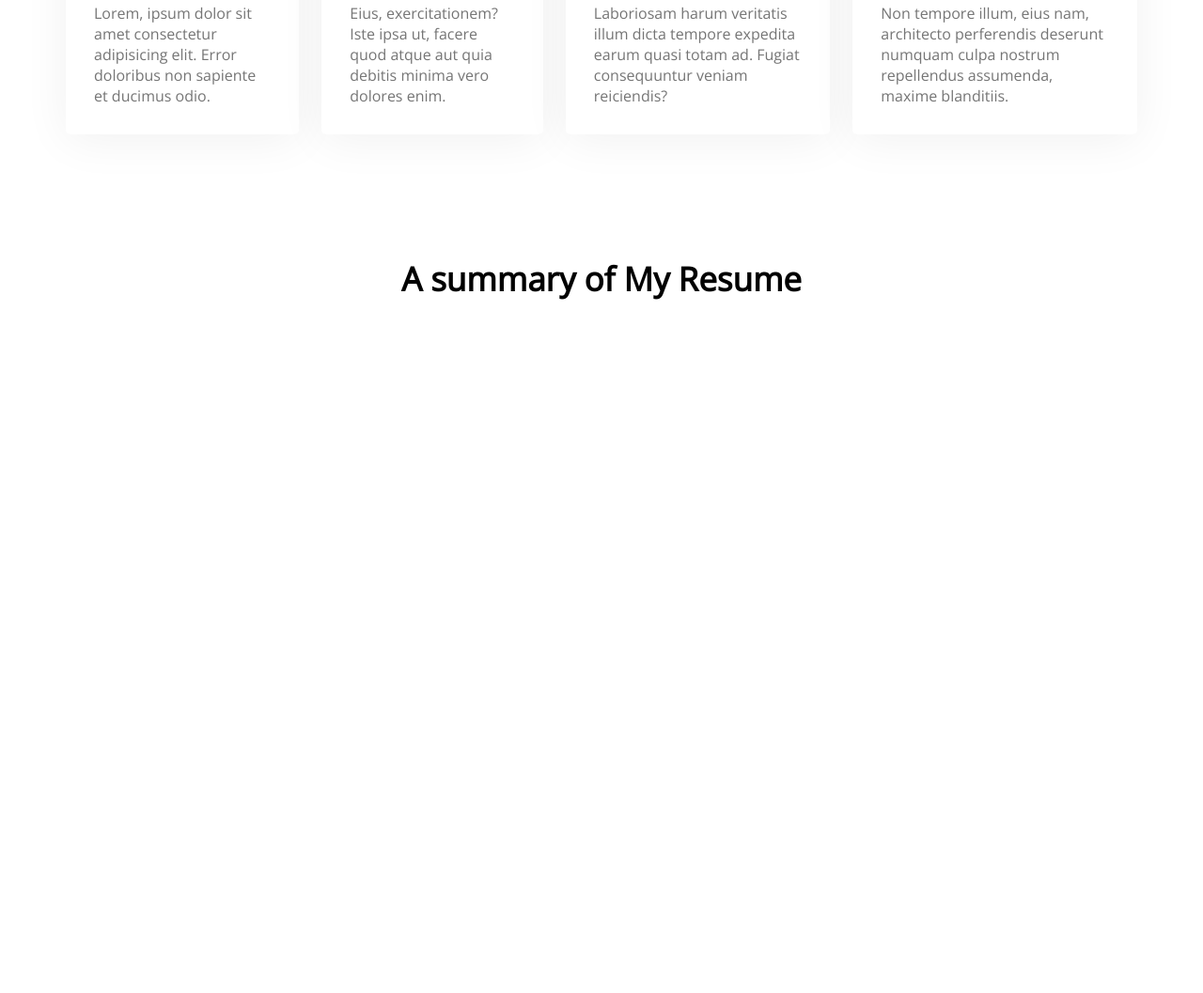
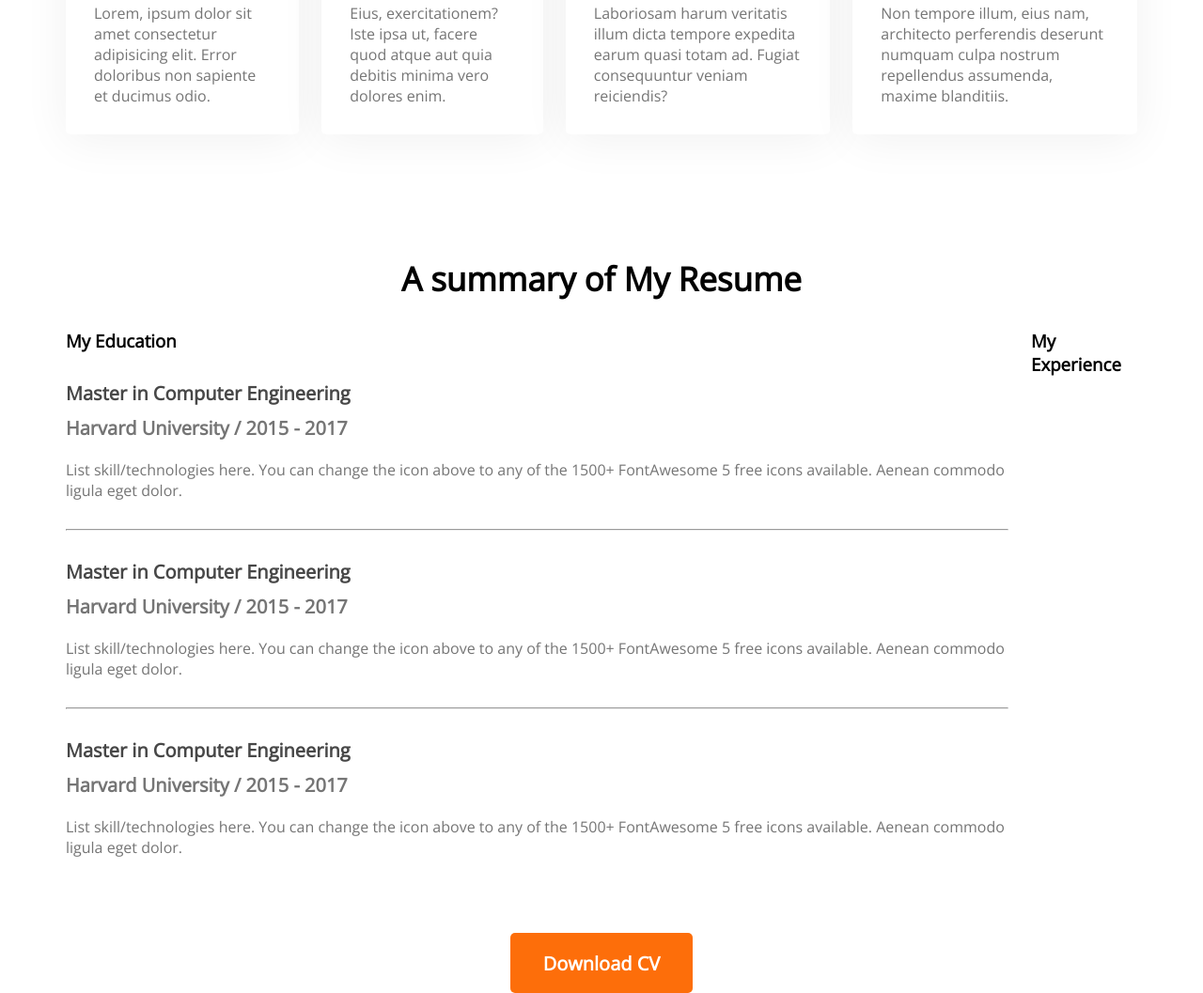
Before and after one commit to Rater7tara/developer-portfolio., a plain HTML site: page index.html in a window 1280 px wide. Shown: the part 1844-2901 px from the top of the page at 94% size. Before the commit the page ends 2194 px from the top, so only its background shows below. Drawn offline with nearby package versions, Linux system fonts and the light colour scheme.

Commit message:
btn added

```diff
--- a/index.html
+++ b/index.html
@@ -82,6 +82,37 @@
         <!-- resume section -->
         <section class="resume">
             <h3 class="section-title">A summary of My Resume</h3>
+            <div class="resume-content">
+                <div>
+                    <h3 class="resume-title">My Education</h3>
+                    <div class="resume-item">
+                        <h4 class="title">Master in Computer Engineering</h4>
+                        <h5 class="sub-title">Harvard University / 2015 - 2017</h5>
+                        <p class="description">List skill/technologies here. You can change the icon above
+                            to any of the 1500+ FontAwesome 5 free icons available. Aenean commodo ligula eget dolor.</p>
+                    </div>
+                    <hr>
+                    <div class="resume-item">
+                        <h4 class="title">Master in Computer Engineering</h4>
+                        <h5 class="sub-title">Harvard University / 2015 - 2017</h5>
+                        <p class="description">List skill/technologies here. You can change the icon above
+                            to any of the 1500+ FontAwesome 5 free icons available. Aenean commodo ligula eget dolor.</p>
+                    </div>
+                    <hr>
+                    <div class="resume-item">
+                        <h4 class="title">Master in Computer Engineering</h4>
+                        <h5 class="sub-title">Harvard University / 2015 - 2017</h5>
+                        <p class="description">List skill/technologies here. You can change the icon above
+                            to any of the 1500+ FontAwesome 5 free icons available. Aenean commodo ligula eget dolor.</p>
+                    </div>
+                </div>
+                <div>
+                    <h3 class="resume-title">My Experience</h3>
+                </div>
+            </div>
+            <div class="resume-btn">
+                <button class="btn-primary">Download CV</button>
+            </div>
         </section>
     </main>
     <footer>
--- a/styles/style.css
+++ b/styles/style.css
@@ -135,3 +135,32 @@ section{
 .skill-description{
     color: #757575;
 }
+
+/* resume */
+.resume-content{
+    display: flex;
+    gap: 24px;
+}
+.resume-item{
+    margin-top: 30px;
+    margin-bottom: 30px;
+}
+.resume .title{
+    font-weight: 700;
+    font-size: 20px;
+    color: #474747;
+    margin-bottom: 10px;
+}
+.resume .sub-title{
+    color: #757575;
+    font-weight: 600;
+    font-size: 20px;
+    margin-bottom: 20px;
+}
+.resume .description{
+    color: #757575;
+}
+.resume-btn{
+    margin-top: 50px;
+    text-align: center;
+}
```
